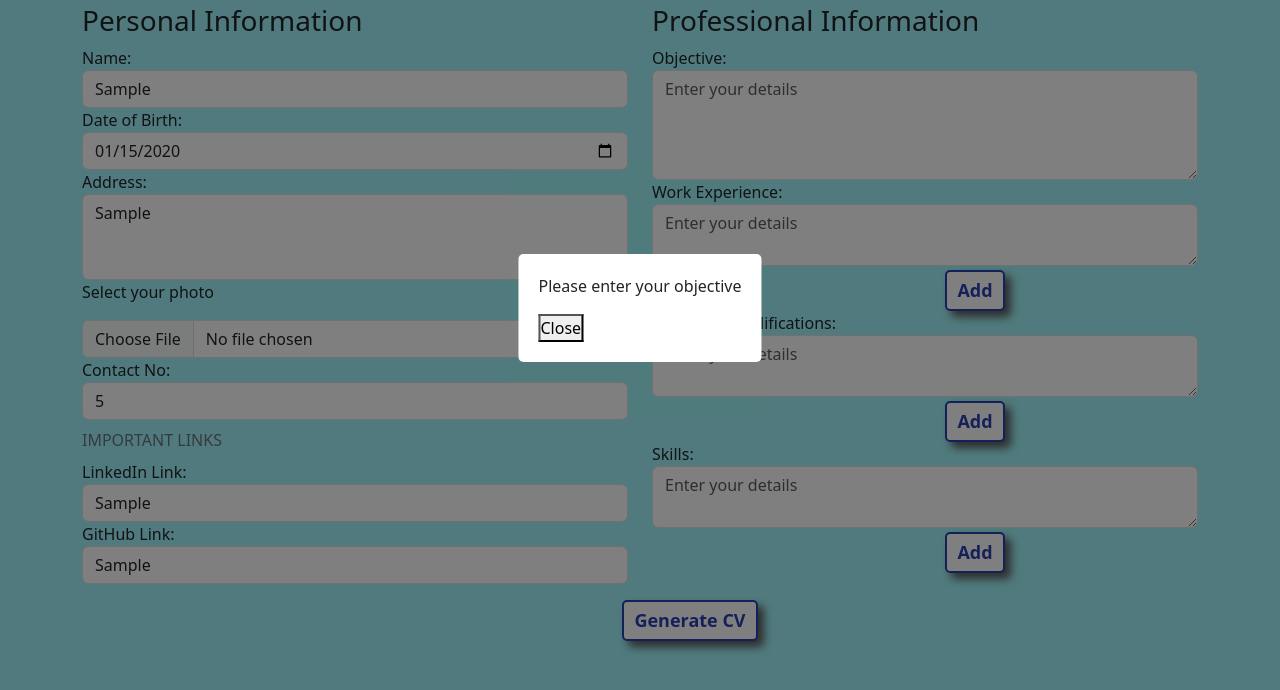
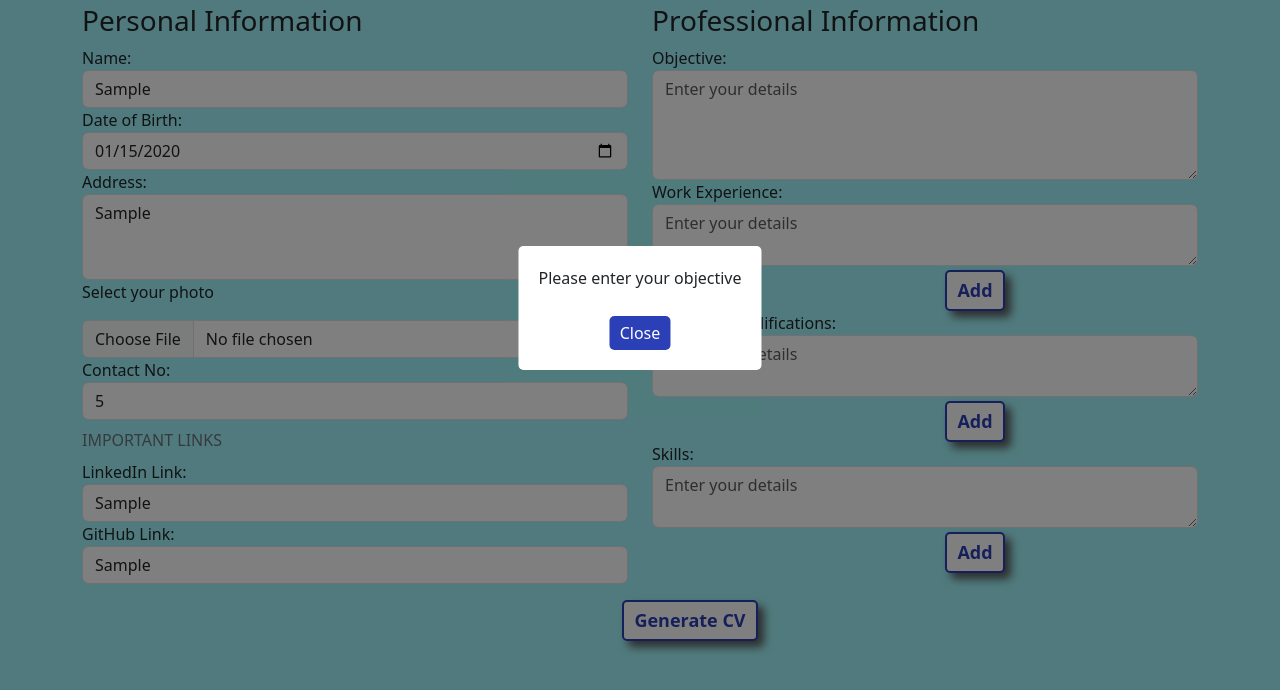
Before and after one commit to AlokKumarYadav2410/resume-generator, a plain HTML site: page index.html in a window 1280 px wide. Both pictures are taken after typing "Sample", "2020-01-15", "Sample", "5", "Sample", "Sample" into the empty fields and a click on the button "Generate CV". Shown: the part 92-782 px from the top of the page. Drawn offline with nearby package versions, Linux system fonts and the light colour scheme.

Commit message:
Alert Style Added

```diff
--- a/style.css
+++ b/style.css
@@ -58,6 +58,10 @@
 
 .alert-content {
     position: absolute;
+    display: flex;
+    justify-content: center;
+    align-items: center;
+    flex-direction: column;
     top: 50%;
     left: 50%;
     transform: translate(-50%, -50%);
@@ -65,3 +69,13 @@
     padding: 20px;
     border-radius: 5px;
 }
+.alert-content button{
+    margin-top: 10px;
+    padding: 5px 10px;
+    background-color: rgb(43, 64, 183);
+    color: white;
+    border: none;
+    border-radius: 5px;
+    cursor: pointer;
+    transition: background-color 0.3s;
+}
```
